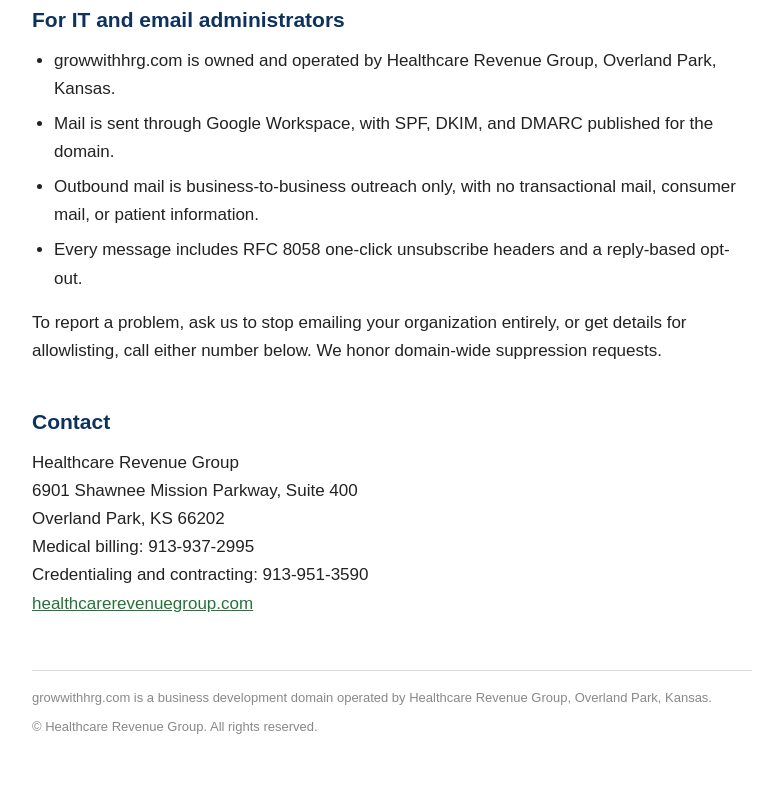
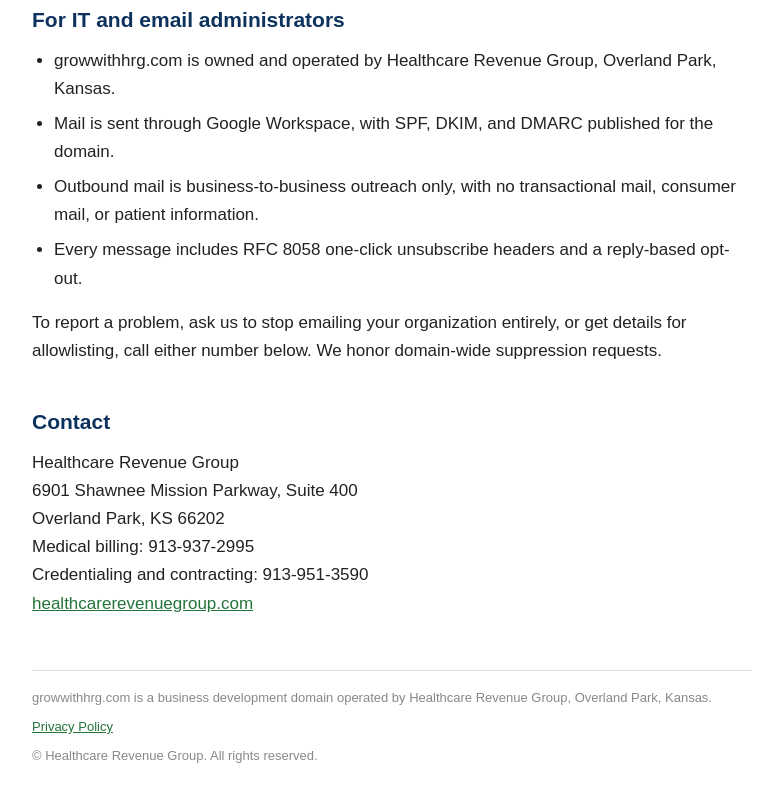
Before and after one commit to KristinaCunningham/growwithhrg-site, a plain HTML site: page index.html in a window 1280 px wide. Shown: the part 2653-3454 px from the top of the page, without its empty margins (248-1031 px from the left). Drawn offline with Linux system fonts and the light colour scheme.

Commit message:
Add privacy policy link to footer

```diff
--- a/index.html
+++ b/index.html
@@ -145,6 +145,7 @@ Credentialing and contracting: 913-951-3590<br>
 <footer>
 <p>growwithhrg.com is a business development domain operated by Healthcare Revenue Group, Overland Park,
 Kansas.</p>
+<p><a href="https://healthcarerevenuegroup.com/privacy">Privacy Policy</a></p>
 <p>&copy; Healthcare Revenue Group. All rights reserved.</p>
 </footer>
 
```
